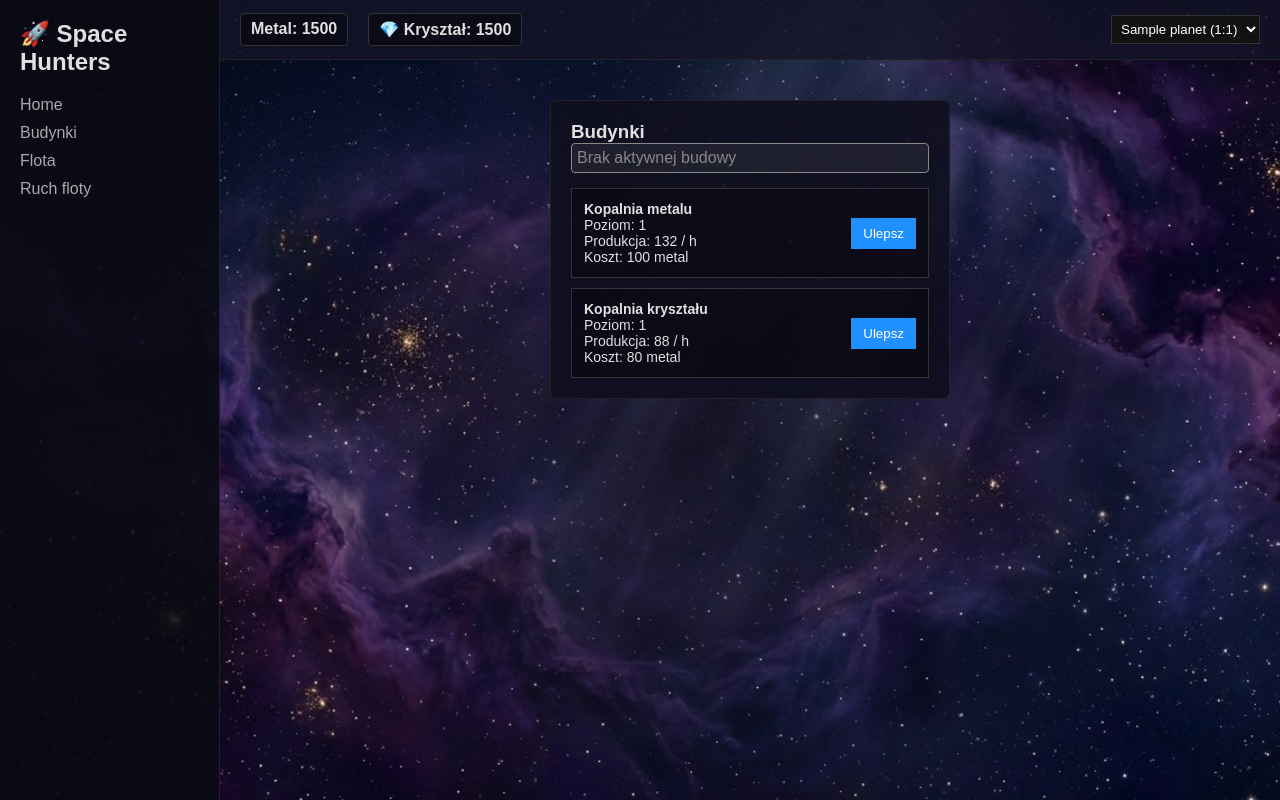
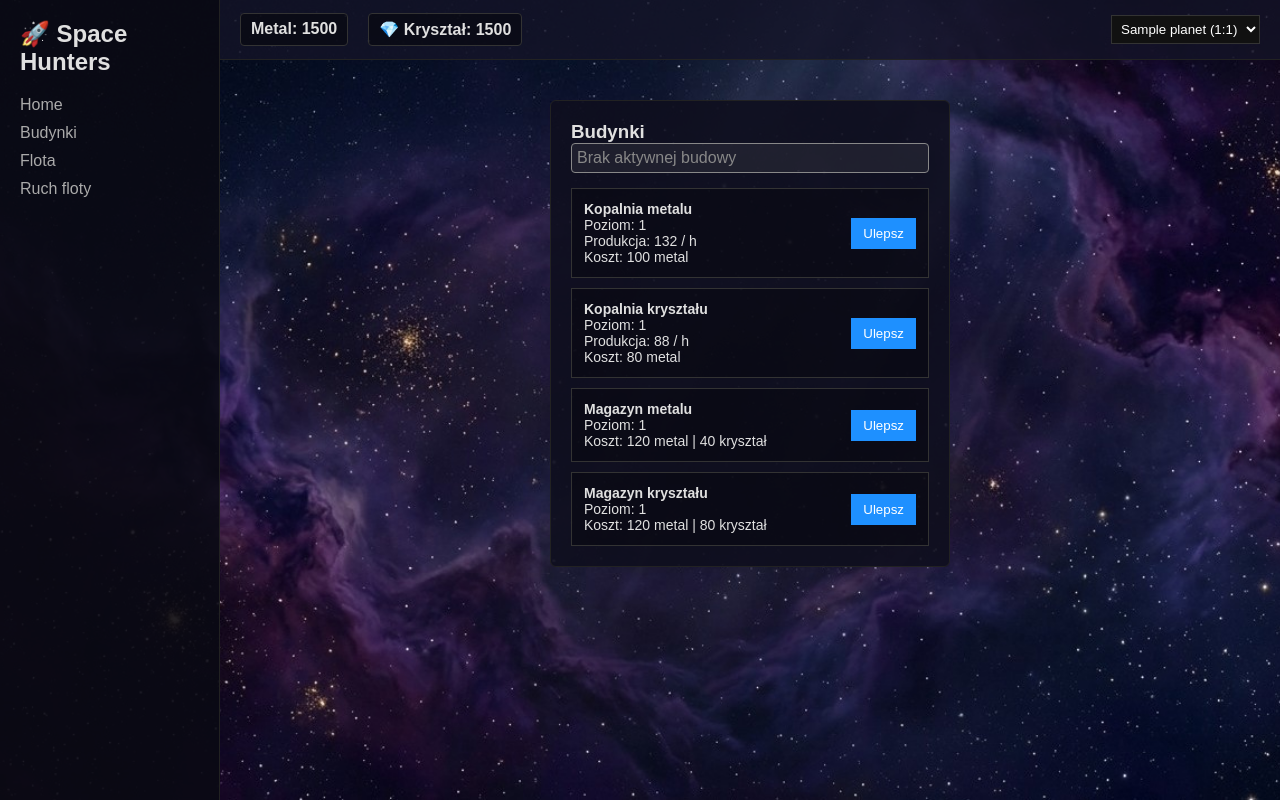
Before and after one commit to Lord-zet/spacehunters, a Django app: page /game/planet/1/buildings/ in a window 1280 px wide. Run offline with Django 5.2, Linux system fonts and the light colour scheme; a user stored in the database is signed in; tables that the repository leaves empty hold one stand-in row (values such as "Sample post").

Commit message:
feat: show storage buildings

```diff
--- a/src/apps/game/templates/game/buildings.html
+++ b/src/apps/game/templates/game/buildings.html
@@ -75,6 +75,54 @@
                 </form>
             </div>
 
+            <!-- METAL STORAGE -->
+            <div class="building">
+                <div class="building-info">
+                    <strong>Magazyn metalu</strong><br>
+                    Poziom: {{ planet.metal_storage_level }}<br>
+
+                    Koszt:
+                    {{ building_costs.metal_storage.metal }} metal
+                    {% if building_costs.metal_storage.crystal %}
+                        | {{ building_costs.metal_storage.crystal }} kryształ
+                    {% endif %}
+                </div>
+
+                <form method="post">
+                    {% csrf_token %}
+                    <input type="hidden" name="building" value="metal_storage">
+
+                    <button type="submit"
+                        {% if building_in_progress %}disabled{% endif %}>
+                        Ulepsz
+                    </button>
+                </form>
+            </div>
+
+            <!-- CRYSTAL STORAGE -->
+            <div class="building">
+                <div class="building-info">
+                    <strong>Magazyn kryształu</strong><br>
+                    Poziom: {{ planet.crystal_storage_level }}<br>
+
+                    Koszt:
+                    {{ building_costs.crystal_storage.metal }} metal
+                    {% if building_costs.crystal_storage.crystal %}
+                        | {{ building_costs.crystal_storage.crystal }} kryształ
+                    {% endif %}
+                </div>
+
+                <form method="post">
+                    {% csrf_token %}
+                    <input type="hidden" name="building" value="crystal_storage">
+
+                    <button type="submit"
+                        {% if building_in_progress %}disabled{% endif %}>
+                        Ulepsz
+                    </button>
+                </form>
+            </div>
+
         </div>
 
 
```
